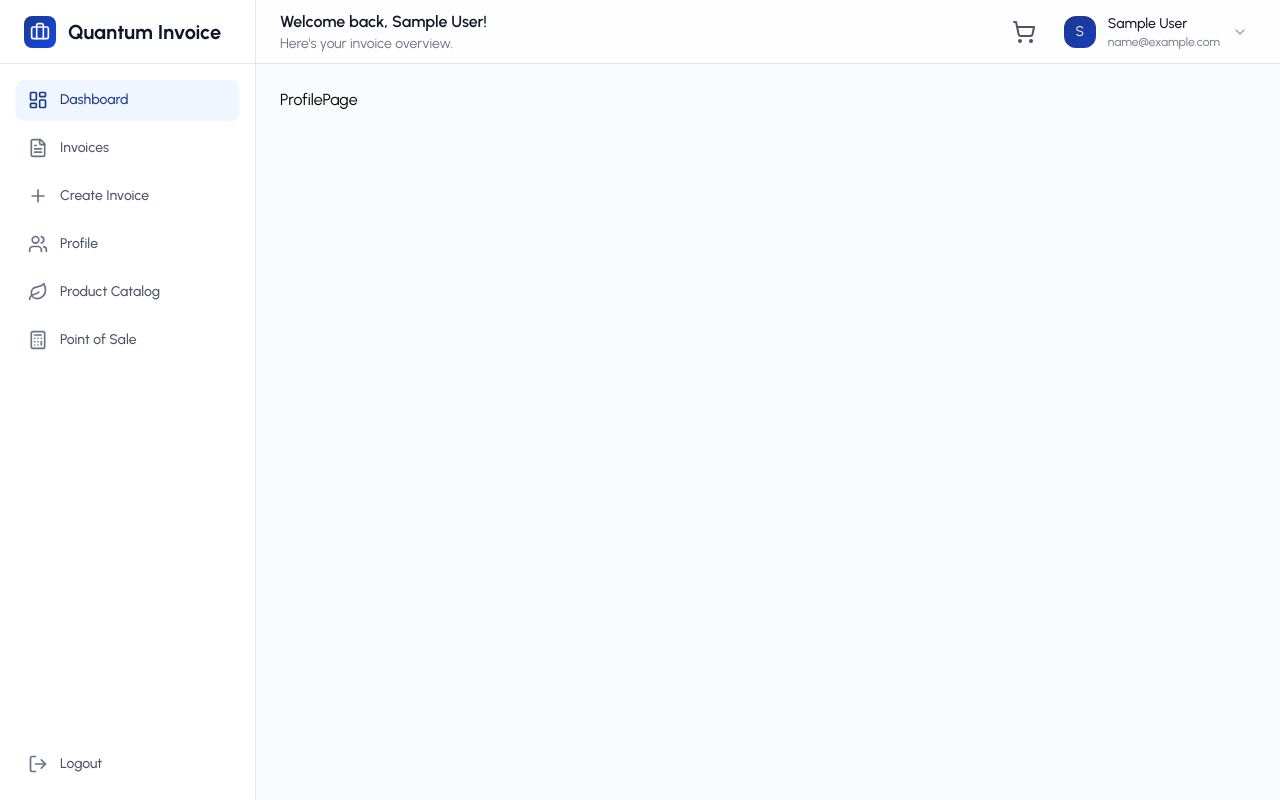
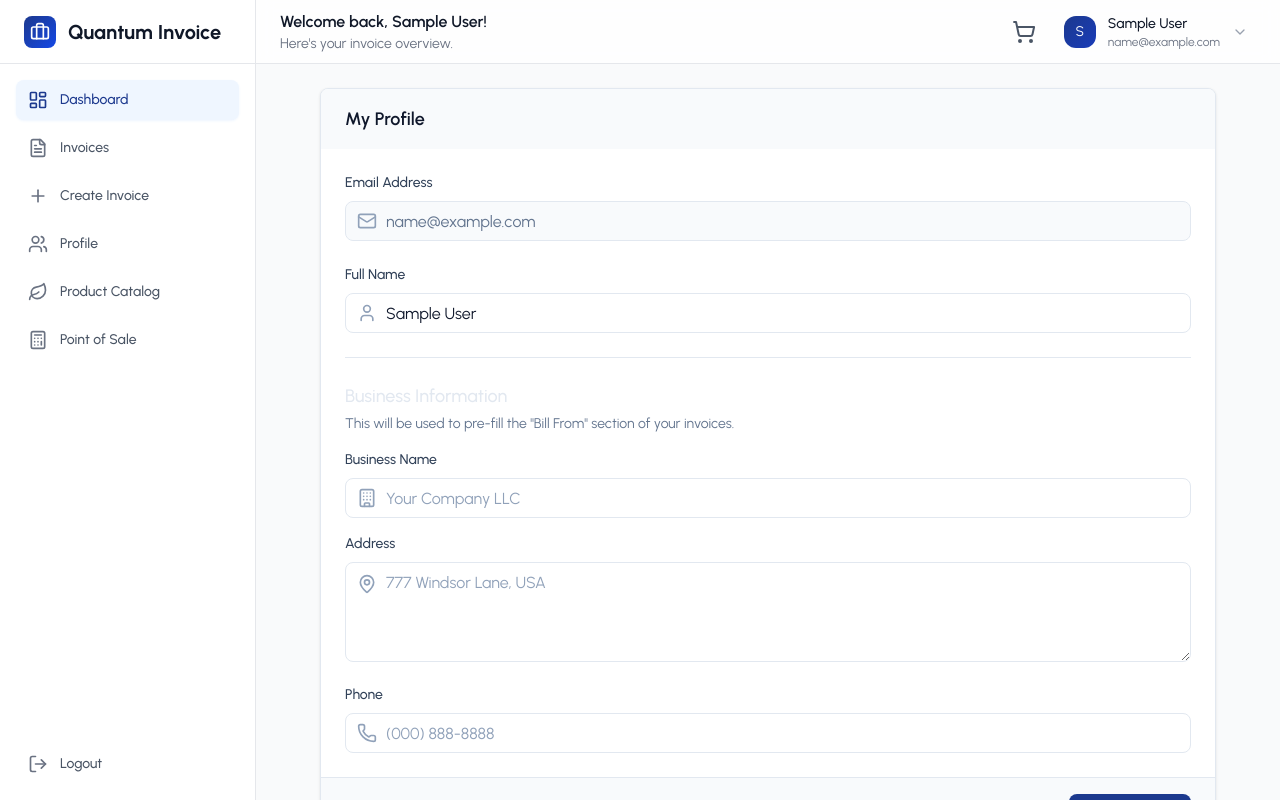
Before and after one commit to austinxduong/ai-invoice-app, a React (Vite) app: page /profile in a window 1280 px wide. Built offline with nearby package versions, Linux system fonts and the light colour scheme; sample sign-in values are in the browser's storage.

Commit message:
update user profile

```diff
--- a/src/pages/Profile/ProfilePage.jsx
+++ b/src/pages/Profile/ProfilePage.jsx
@@ -1,8 +1,99 @@
-import React from 'react'
+import React, {useState, useEffect} from 'react';
+import { useAuth } from '../../context/AuthContext';
+import { Loader2, User, Mail, Building, Phone, MapPin } from 'lucide-react'
+import axiosInstance from '../../utils/axiosInstance';
+import { API_PATHS } from '../../utils/apiPaths';
+import toast from 'react-hot-toast';
+import InputField from '../../components/ui/InputField';
+import TextareaField from '../../components/ui/TextareaField';
 
 const ProfilePage = () => {
+
+  const { user, loading, updateUser } = useAuth();
+  const [isUpdating, setIsUpdating] = useState(false);
+  const [formData, setFormData] = useState({
+    name: '',
+    businessName: '',
+    address: '',
+    phone: '',
+  });
+
+  useEffect(() => {
+    if (user) {
+      setFormData({
+        name: user.name || '',
+        businessName: user.businessName || '',
+        address: user.address || '',
+        phone: user.phone || '',
+      })
+    }
+  }, [user]);
+
+  const handleInputChange = (e) => {
+    const { name, value } = e.target;
+    setFormData(prev => ({ ...prev, [name]: value }));
+  }
+
+  const handleUpdateProfile = async (e) => {
+    e.preventDefault();
+    setIsUpdating(true);
+
+    try {
+      const response = await axiosInstance.put(API_PATHS.AUTH.UPDATE_PROFILE, formData);
+      updateUser(response.data);
+      toast.success('Profile updated succesfully');
+    } catch (error) {
+      toast.error('Failed to update Profile');
+      console.error(error);
+    } finally {
+      setIsUpdating(false);
+    }
+  };
+
+  if (loading) {
+    return <div className="flex justify-center items-center"><Loader2 className="w-8 h-8 animate-spin" /></div>
+  }
+
   return (
-    <div>ProfilePage</div>
+    <div className="bg-white border border-slate-200 rounded-lg shadow-sm overflow-hidden max-w-4xl mx-auto">
+      <div className="px-6 py-4 borer-b border-slate-200 bg-slate-50">
+        <h3 className="text-lg font-semibold text-slate-900">My Profile</h3>
+      </div>
+
+      <form onSubmit={handleUpdateProfile}>
+        <div className="p-6 space-y-6">
+          <div>
+          <label className="block text-sm font-medium text-slate-700 mb-2">Email Address</label>
+          <div className="relative">
+            <div className="absolute inset-y-0 left-0 pl-3 flex items-center pointer-events-none">
+              <Mail className="w-5 h-5 text-slate-400" />
+            </div>
+            <input type="email" readOnly value={user?.email || ''} className="w-full h-10 pl-10 pr-3 py-2 border border-slate-200 rounded-lg bg-slate-50 text-slate-500 disabled:cursor-not-allowed" disabled />
+          </div>
+        </div>
+
+        <InputField label="Full Name" name="name" icon={User} type="text" value={formData.name} onChange={handleInputChange} placeholder="Enter your Full Name" />
+
+        <div className="pt-6 border-t border-slate-200">
+          <h4 className="text-lg font-medium text-slate-200">Business Information</h4>
+          <p className="text-sm text-slate-500 mt-1 mb-4">This will be used to pre-fill the "Bill From" section of your invoices.</p>
+          <div className="space-y-4">
+            <InputField label="Business Name" name="businessName" icon={Building} type="text" value={formData.businessName} onChange={handleInputChange} placeholder="Your Company LLC" />
+            <TextareaField label="Address" name="address" icon={MapPin} value={formData.address} onChange={handleInputChange} placeholder="777 Windsor Lane, USA" />
+            <InputField label="Phone" name="phone" icon={Phone} type="tel" value={formData.phone} onChange={handleInputChange} placeholder="(000) 888-8888" />
+          </div>
+        </div>
+      </div>
+
+      <div className="px-6 py-4 bg-slate-50 border-t border-slate-200 flex justify-end">
+        <button type="submit" disabled={isUpdating} className="inine-flex items-center justify-center px-4 py-2 h-10 bg-blue-900 hover:bg-blue-800 text-white font-medium text-sm rounded-lg transition-colors duration-200 focus:outline-none focus:ring-2 focus:ring-blue-500 focus:ring-offset-2 disabled:opacity-50 disabled:cursor-not-allowed">
+          {isUpdating ? <Loader2 className="w-5 h-5 mr-2 animate-spin" /> : null}
+          {isUpdating ? 'Saving...' : 'Save Changes'}
+        </button>
+      </div>
+    </form>
+  </div>
+
   )
 }
 
```
